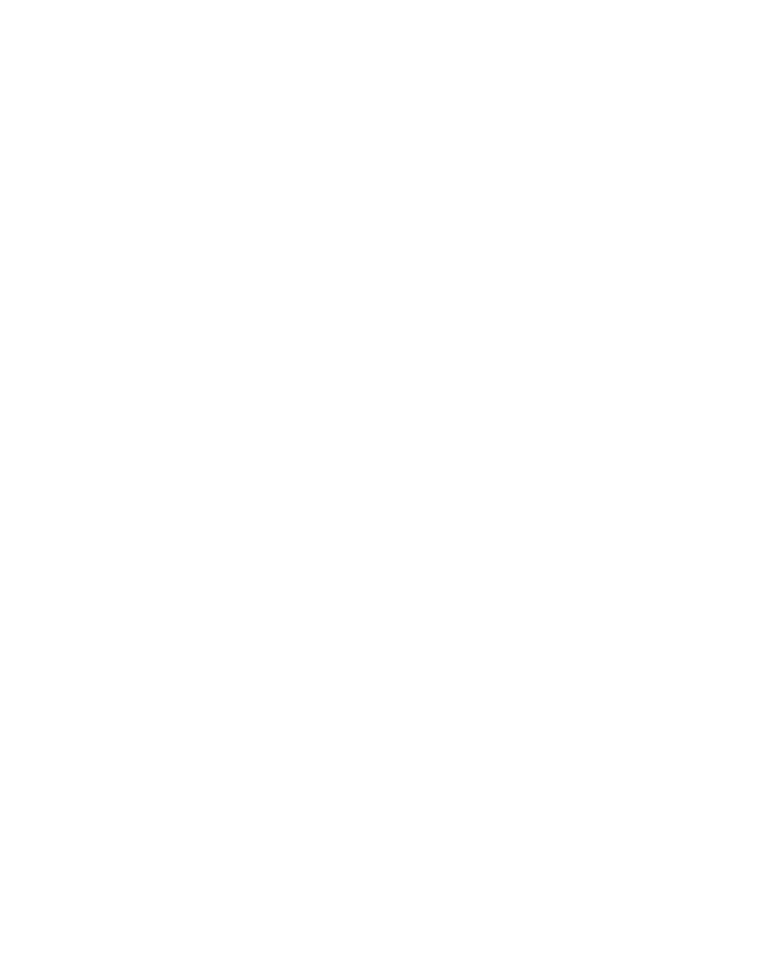
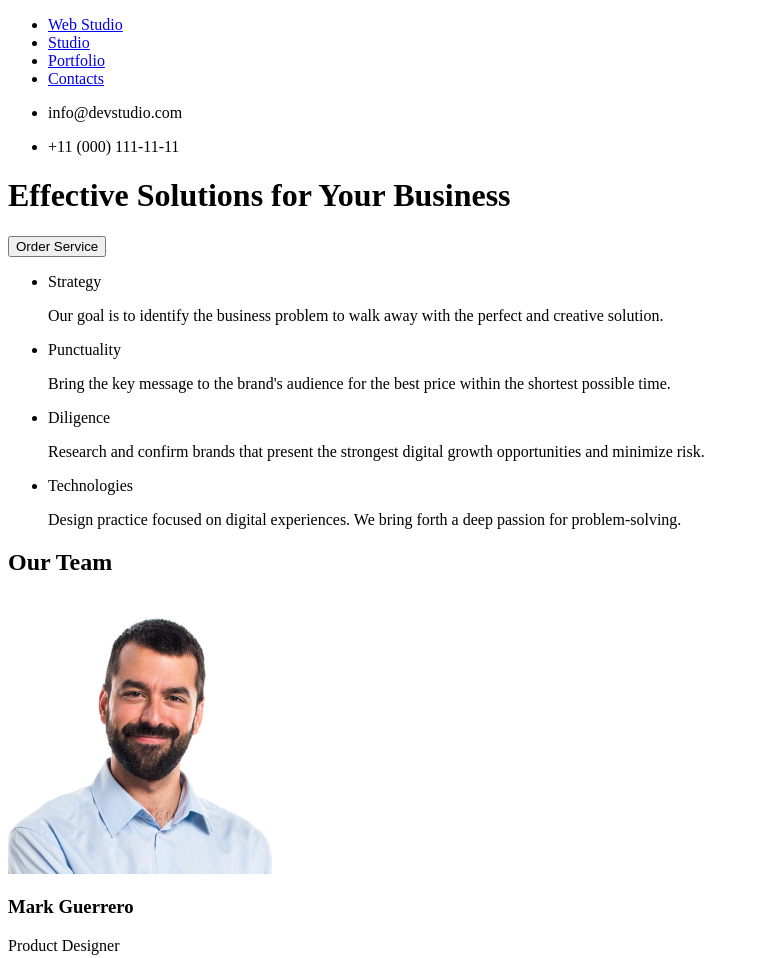
Before and after one commit to cryptmask-v1/goit-markup-hw-01, a plain HTML site: page index.html in a window 1280 px wide. Shown: the top 958 px of the page, without its empty margins (0-759 px from the left). Before the commit the page ends 800 px from the top, so only its background shows below. Drawn offline with Linux system fonts and the light colour scheme.

Commit message:
final commit

```diff
--- a/index.html
+++ b/index.html
@@ -6,10 +6,70 @@
     <title>Homework</title>
   </head>
   <body>
-    <header></header>
+    <header>
+      <ul>
+        <li><a href="index.html"> Web Studio </a></li>
+        <li><a href="#">Studio</a></li>
+        <li><a href="#">Portfolio</a></li>
+        <li><a href="#">Contacts</a></li>
+        <li><p>info@devstudio.com</p></li>
+        <li>+11 (000) 111-11-11</li>
+      </ul>
+    </header>
 
-    <main></main>
+    <main>
+      <div>
+        <h1>Effective Solutions for Your Business</h1>
+        <button>Order Service</button>
+      </div>
+      <div>
+        <ul>
+          <li>Strategy</li>
+          <p>
+            Our goal is to identify the business problem to walk away with the
+            perfect and creative solution.
+          </p>
+          <li>Punctuality</li>
+          <p>
+            Bring the key message to the brand's audience for the best price
+            within the shortest possible time.
+          </p>
+          <li>Diligence</li>
+          <p>
+            Research and confirm brands that present the strongest digital
+            growth opportunities and minimize risk.
+          </p>
+          <li>Technologies</li>
+          <p>
+            Design practice focused on digital experiences. We bring forth a
+            deep passion for problem-solving.
+          </p>
+        </ul>
+      </div>
+      <div>
+        <h2>Our Team</h2>
+        <br />
+        <img src="images/mark.png" alt="mark" />
+        <h3>Mark Guerrero</h3>
+        <p>Product Designer</p>
+        <img src="images/tom.png" alt="tom" />
+        <h3>Tom Ford</h3>
+        <p>Frontend Developer</p>
+        <img src="images/camila.png" alt="camila" />
+        <h3>Camila Garcia</h3>
+        <p>Marketing</p>
+        <img src="images/daniel.png" alt="daniel" />
+        <h3>Daniel Wilson</h3>
+        <p>UI Designer</p>
+      </div>
+    </main>
 
-    <footer></footer>
+    <footer>
+      <h2><a href="index.html">Web Studio</a></h2>
+      <h4>
+        Increase the flow of customers and sales for your business with digital
+        marketing & growth solutions.
+      </h4>
+    </footer>
   </body>
 </html>
```
Also changed, not shown: images/camila.png (added), images/daniel.png (added), images/mark.png (added), images/tom.png (added).
